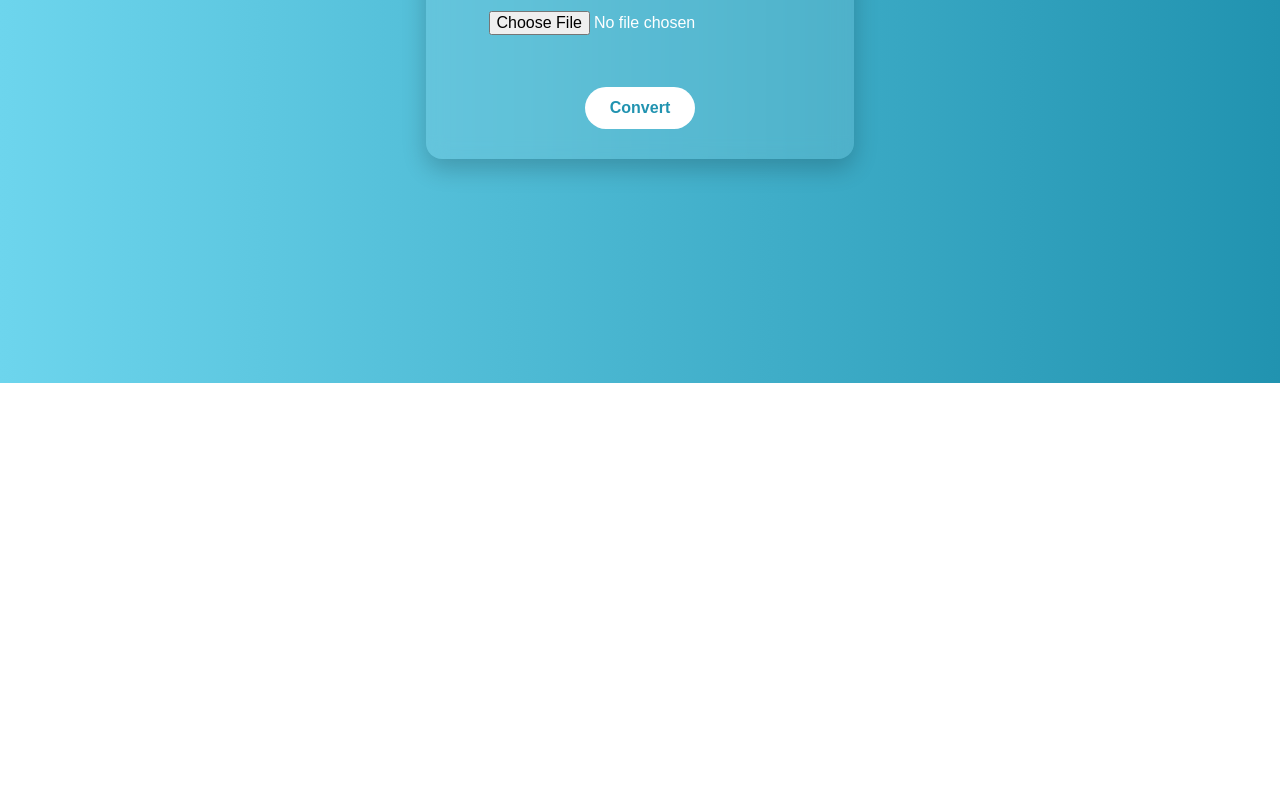
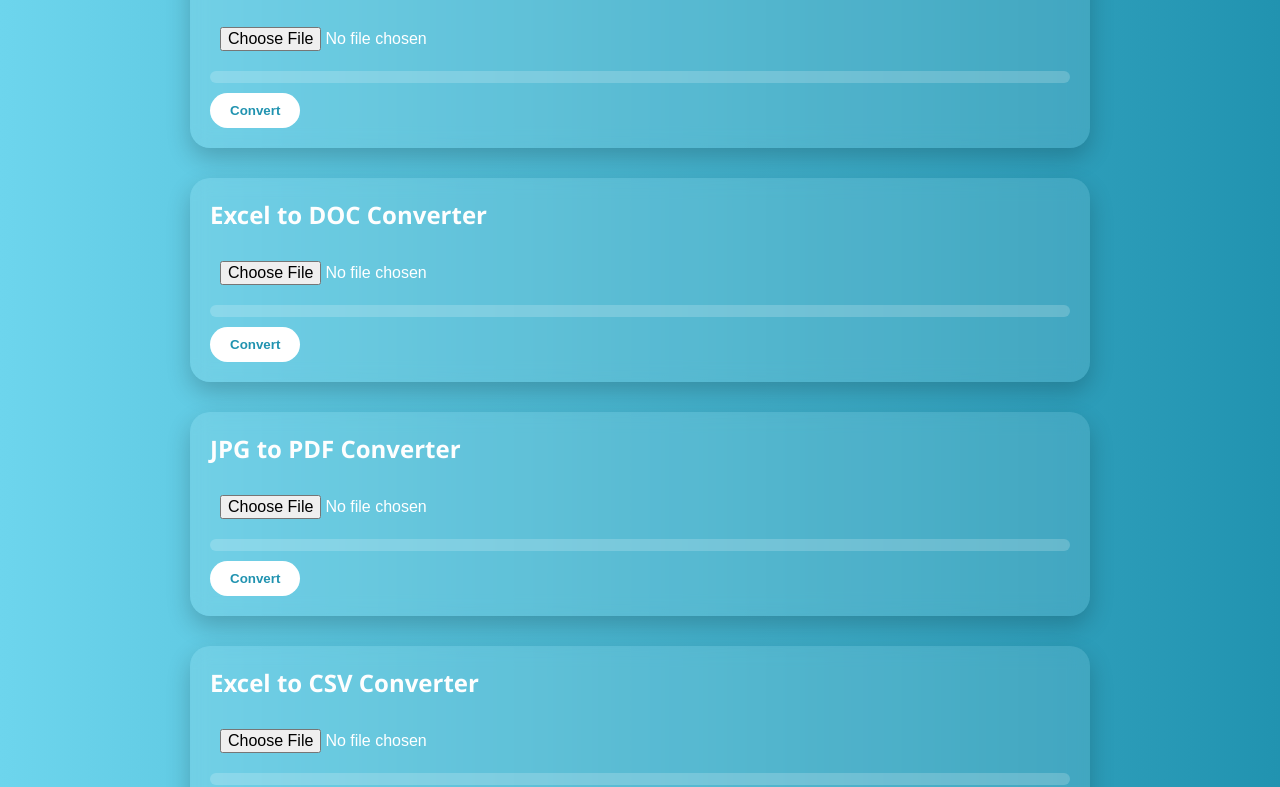
Before and after one commit to Davidsteph0100/CSV-to-VCF-converter, a plain HTML site: page index.html in a window 1280 px wide. Shown: the part 417-1204 px from the top of the page. Before the commit the page ends 800 px from the top, so only its background shows below. Drawn offline with nearby package versions, Linux system fonts and the light colour scheme.

Commit message:
Update index.html

```diff
--- a/index.html
+++ b/index.html
@@ -2,87 +2,150 @@
 <html lang="en">
 <head>
   <meta charset="UTF-8">
-  <title>CSV to VCF Converter</title>
+  <title>File Converter</title>
+  <script src="https://cdnjs.cloudflare.com/ajax/libs/xlsx/0.18.5/xlsx.full.min.js"></script>
+  <script src="https://cdnjs.cloudflare.com/ajax/libs/jspdf/2.5.1/jspdf.umd.min.js"></script>
   <style>
     body {
-      font-family: 'Segoe UI', Tahoma, Geneva, Verdana, sans-serif;
+      font-family: 'Segoe UI', sans-serif;
       background: linear-gradient(to right, #6dd5ed, #2193b0);
-      display: flex;
-      flex-direction: column;
-      align-items: center;
-      justify-content: center;
-      height: 100vh;
       margin: 0;
+      padding: 0;
       color: #fff;
     }
 
     .container {
-      background-color: rgba(255, 255, 255, 0.1);
-      padding: 30px;
-      border-radius: 16px;
+      max-width: 900px;
+      margin: auto;
+      padding: 20px;
+    }
+
+    h1 {
+      text-align: center;
+      font-size: 3em;
+      margin-bottom: 10px;
+      text-shadow: 1px 1px 5px #000;
+    }
+
+    .tool {
+      background: rgba(255, 255, 255, 0.1);
+      margin-bottom: 30px;
+      padding: 20px;
+      border-radius: 20px;
       box-shadow: 0 10px 25px rgba(0, 0, 0, 0.2);
-      text-align: center;
       backdrop-filter: blur(10px);
     }
 
-    h1 {
-      font-size: 2.8em;
-      margin-bottom: 10px;
-      color: #fff;
-      text-shadow: 1px 1px 5px rgba(0, 0, 0, 0.5);
-    }
-
     h2 {
-      margin-bottom: 20px;
-      color: #f0f0f0;
+      margin-top: 0;
+      color: #fefefe;
     }
 
     input[type="file"] {
+      display: block;
+      margin: 10px 0 10px;
       padding: 10px;
       border-radius: 8px;
-      border: none;
-      margin-bottom: 20px;
       font-size: 1em;
     }
 
     button {
-      padding: 12px 25px;
+      padding: 10px 20px;
       border: none;
       border-radius: 25px;
-      background-color: #ffffff;
+      background: #fff;
       color: #2193b0;
-      font-size: 1em;
+      font-weight: bold;
       cursor: pointer;
-      transition: background 0.3s ease;
-      font-weight: bold;
+      transition: 0.3s;
     }
 
     button:hover {
-      background-color: #f0f0f0;
+      background: #f0f0f0;
+    }
+
+    .progress {
+      width: 100%;
+      background: #ffffff30;
+      border-radius: 30px;
+      height: 12px;
+      margin: 10px 0;
+      overflow: hidden;
+    }
+
+    .progress-bar {
+      height: 100%;
+      width: 0%;
+      background: #00ffdd;
+      transition: width 0.4s ease;
     }
   </style>
 </head>
 <body>
   <div class="container">
     <h1>FILE CONVERTER</h1>
-    <h2>CSV to VCF Converter</h2>
-    <input type="file" id="csvFile" accept=".csv">
-    <br><br>
-    <button onclick="convertCSVtoVCF()">Convert</button>
+
+    <!-- CSV to VCF -->
+    <div class="tool">
+      <h2>CSV to VCF Converter</h2>
+      <input type="file" id="csvFile" accept=".csv" onchange="showProgress('csvProgress')">
+      <div class="progress"><div id="csvProgress" class="progress-bar"></div></div>
+      <button onclick="convertCSVtoVCF()">Convert</button>
+    </div>
+
+    <!-- DOCX to PDF -->
+    <div class="tool">
+      <h2>DOCX to PDF Converter</h2>
+      <input type="file" id="docxFile" accept=".doc,.docx" onchange="showProgress('docxProgress')">
+      <div class="progress"><div id="docxProgress" class="progress-bar"></div></div>
+      <button onclick="alert('This function is a placeholder. Use Google Docs or an online service to convert DOCX to PDF.')">Convert</button>
+    </div>
+
+    <!-- Excel to DOC -->
+    <div class="tool">
+      <h2>Excel to DOC Converter</h2>
+      <input type="file" id="xlsxToDoc" accept=".xlsx" onchange="showProgress('excelDocProgress')">
+      <div class="progress"><div id="excelDocProgress" class="progress-bar"></div></div>
+      <button onclick="convertExcelToDocx()">Convert</button>
+    </div>
+
+    <!-- JPG to PDF -->
+    <div class="tool">
+      <h2>JPG to PDF Converter</h2>
+      <input type="file" id="jpgFile" accept="image/jpeg,image/jpg" onchange="showProgress('jpgProgress')">
+      <div class="progress"><div id="jpgProgress" class="progress-bar"></div></div>
+      <button onclick="convertJPGtoPDF()">Convert</button>
+    </div>
+
+    <!-- Excel to CSV -->
+    <div class="tool">
+      <h2>Excel to CSV Converter</h2>
+      <input type="file" id="excelFile" accept=".xlsx" onchange="showProgress('excelCsvProgress')">
+      <div class="progress"><div id="excelCsvProgress" class="progress-bar"></div></div>
+      <button onclick="convertExcelToCSV()">Convert</button>
+    </div>
   </div>
 
   <script>
+    // Show progress bar
+    function showProgress(id) {
+      const bar = document.getElementById(id);
+      bar.style.width = "0%";
+      let width = 0;
+      const interval = setInterval(() => {
+        width += 10;
+        bar.style.width = width + "%";
+        if (width >= 100) clearInterval(interval);
+      }, 100);
+    }
+
+    // CSV to VCF
     function convertCSVtoVCF() {
-      const fileInput = document.getElementById('csvFile');
-      const file = fileInput.files[0];
-
-      if (!file) {
-        alert("Please select a CSV file first.");
-        return;
-      }
+      const file = document.getElementById('csvFile').files[0];
+      if (!file) return alert("Select a CSV file");
 
       const reader = new FileReader();
-      reader.onload = function(e) {
+      reader.onload = function (e) {
         const lines = e.target.result.split('\n');
         const header = lines[0].trim().split(',');
         const nameIndex = header.indexOf("Name");
@@ -90,27 +153,19 @@
         const valueIndex = header.indexOf("Value");
 
         if (nameIndex === -1 || typeIndex === -1 || valueIndex === -1) {
-          alert("CSV must contain 'Name', 'Type', and 'Value' headers.");
-          return;
+          return alert("CSV must contain Name, Type, and Value headers.");
         }
 
         let vcfContent = '';
         for (let i = 1; i < lines.length; i++) {
-          const line = lines[i].trim();
-          if (!line) continue;
-
-          const cols = line.split(',');
+          const cols = lines[i].trim().split(',');
           const name = cols[nameIndex]?.trim();
           const type = cols[typeIndex]?.trim()?.toUpperCase();
           const phone = cols[valueIndex]?.trim();
-
           if (name && phone) {
-            vcfContent += "BEGIN:VCARD\n";
-            vcfContent += "VERSION:3.0\n";
-            vcfContent += `N:${name};;;;\n`;
-            vcfContent += `FN:${name}\n`;
-            vcfContent += `TEL;TYPE=${type}:${phone}\n`;
-            vcfContent += "END:VCARD\n\n";
+            vcfContent += "BEGIN:VCARD\nVERSION:3.0\n";
+            vcfContent += `N:${name};;;;\nFN:${name}\n`;
+            vcfContent += `TEL;TYPE=${type}:${phone}\nEND:VCARD\n\n`;
           }
         }
 
@@ -120,8 +175,63 @@
         link.download = 'contacts.vcf';
         link.click();
       };
+      reader.readAsText(file);
+    }
 
-      reader.readAsText(file);
+    // Excel to DOC (as .txt)
+    function convertExcelToDocx() {
+      const file = document.getElementById('xlsxToDoc').files[0];
+      if (!file) return alert("Select an Excel file");
+
+      const reader = new FileReader();
+      reader.onload = function (e) {
+        const data = new Uint8Array(e.target.result);
+        const workbook = XLSX.read(data, { type: 'array' });
+        const sheet = workbook.Sheets[workbook.SheetNames[0]];
+        const text = XLSX.utils.sheet_to_csv(sheet);
+
+        const blob = new Blob([text], { type: 'application/msword' });
+        const link = document.createElement('a');
+        link.href = URL.createObjectURL(blob);
+        link.download = "excel_to_doc.doc";
+        link.click();
+      };
+      reader.readAsArrayBuffer(file);
+    }
+
+    // JPG to PDF
+    function convertJPGtoPDF() {
+      const file = document.getElementById('jpgFile').files[0];
+      if (!file) return alert("Select a JPG file");
+
+      const reader = new FileReader();
+      reader.onload = function (e) {
+        const imgData = e.target.result;
+        const { jsPDF } = window.jspdf;
+        const pdf = new jsPDF();
+        pdf.addImage(imgData, 'JPEG', 15, 40, 180, 160);
+        pdf.save("image.pdf");
+      };
+      reader.readAsDataURL(file);
+    }
+
+    // Excel to CSV
+    function convertExcelToCSV() {
+      const file = document.getElementById('excelFile').files[0];
+      if (!file) return alert("Select an Excel file");
+
+      const reader = new FileReader();
+      reader.onload = function (e) {
+        const data = new Uint8Array(e.target.result);
+        const workbook = XLSX.read(data, { type: 'array' });
+        const csv = XLSX.utils.sheet_to_csv(workbook.Sheets[workbook.SheetNames[0]]);
+        const blob = new Blob([csv], { type: 'text/csv' });
+        const link = document.createElement('a');
+        link.href = URL.createObjectURL(blob);
+        link.download = "converted.csv";
+        link.click();
+      };
+      reader.readAsArrayBuffer(file);
     }
   </script>
 </body>
```
